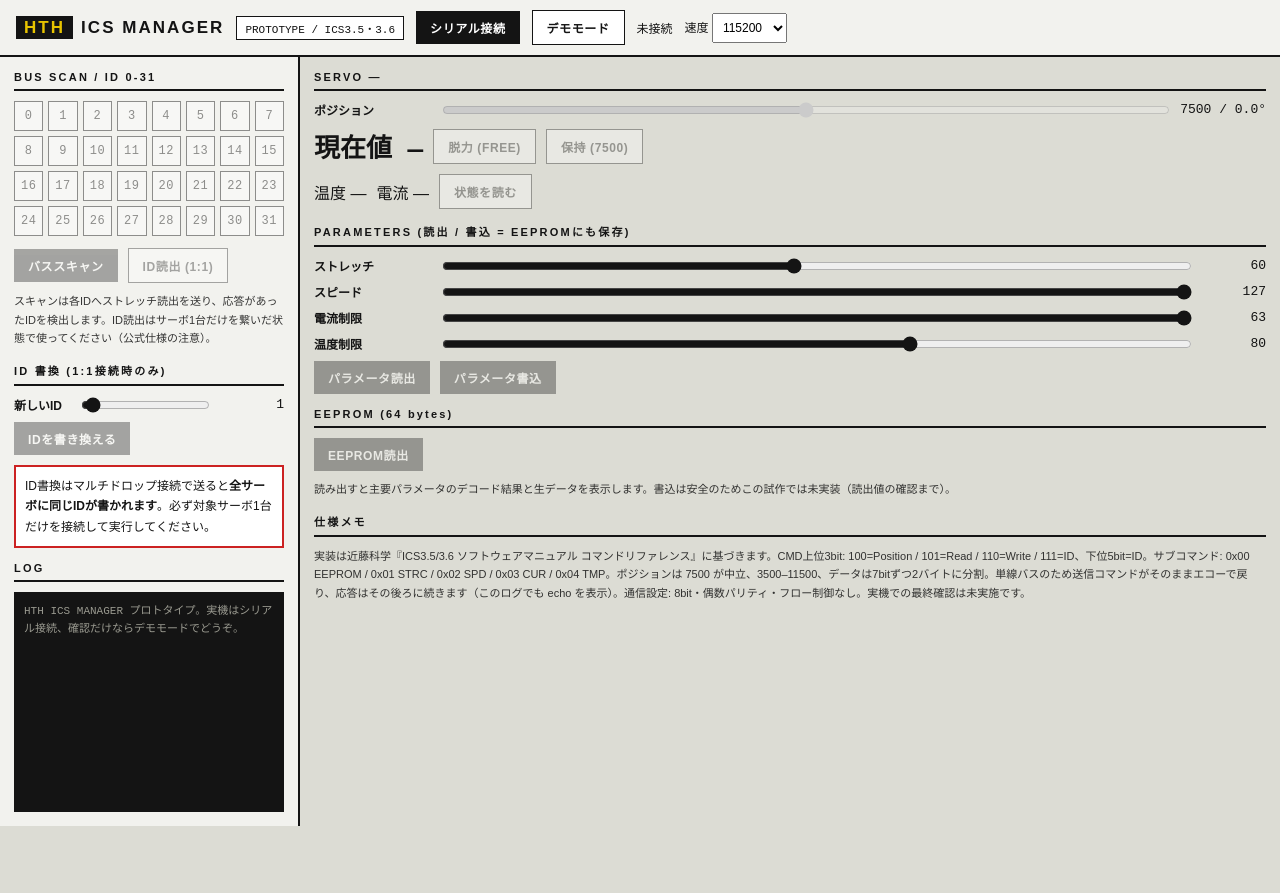
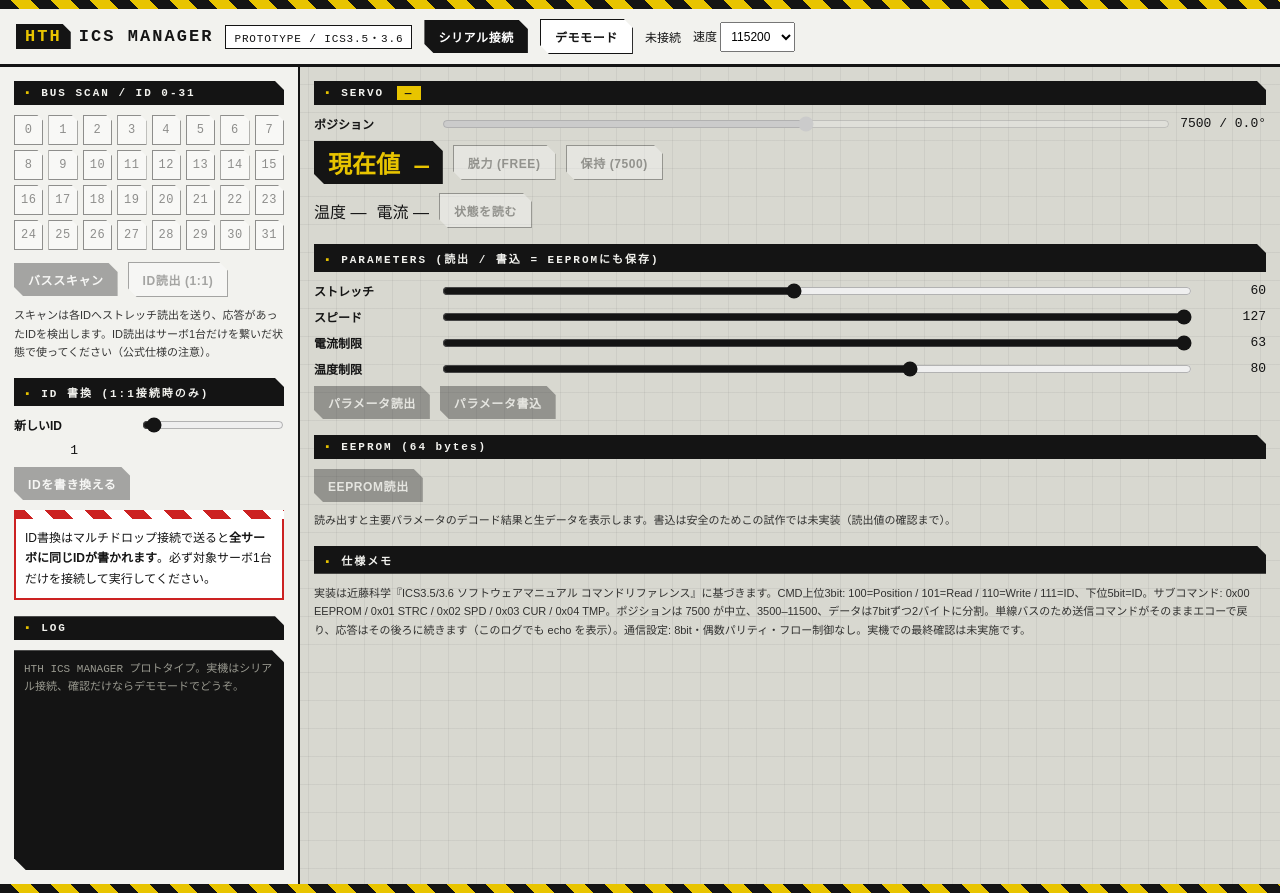
Before and after one commit to rara-crash/hth-editor, a plain HTML site: page ics-manager.html in a window 1280 px wide. Before the commit the page ends 826 px from the top, so only its background shows below. Drawn offline with Linux system fonts and the light colour scheme.

Commit message:
ICS manager Endfield restyle; add PWA (offline/installable)

```diff
--- a/ics-manager.html
+++ b/ics-manager.html
@@ -5,43 +5,63 @@
 <meta name="viewport" content="width=device-width, initial-scale=1.0">
 <title>HTH — ICS MANAGER PROTOTYPE</title>
 <style>
-  :root{ --acc:#e8c400; --ink:#141414; --panel:#f2f2ee; }
+  :root{ --acc:#e8c400; --ink:#141414; --panel:#f2f2ee; --bg:#d8d8d0; }
   *{ box-sizing:border-box; margin:0; padding:0; }
-  body{ font-family:"Hiragino Kaku Gothic ProN","Noto Sans JP",sans-serif; background:#dcdcd4; color:var(--ink); }
-  header{ display:flex; align-items:center; gap:12px; padding:10px 16px; background:var(--panel); border-bottom:2px solid var(--ink); flex-wrap:wrap; }
-  .logo{ font-weight:900; letter-spacing:.12em; font-size:17px; }
-  .logo b{ background:var(--ink); color:var(--acc); padding:2px 8px; margin-right:8px; }
-  .tag{ font-family:monospace; font-size:11px; border:1px solid var(--ink); padding:3px 8px; background:#fff; }
-  button{ font:inherit; font-size:12px; font-weight:700; background:var(--ink); color:#fff; border:none; padding:8px 14px; cursor:pointer; letter-spacing:.05em; }
+  body{ font-family:"Hiragino Kaku Gothic ProN","Noto Sans JP",sans-serif; color:var(--ink);
+    background:
+      linear-gradient(rgba(20,20,20,.055) 1px, transparent 1px),
+      linear-gradient(90deg, rgba(20,20,20,.055) 1px, transparent 1px),
+      var(--bg);
+    background-size:28px 28px, 28px 28px, auto; }
+  .hazard{ height:9px; background:repeating-linear-gradient(45deg, var(--ink) 0 14px, var(--acc) 14px 28px); }
+  header{ display:flex; align-items:center; gap:12px; padding:10px 16px; background:var(--panel); border-bottom:3px solid var(--ink); flex-wrap:wrap; }
+  .logo{ font-weight:900; letter-spacing:.12em; font-size:17px; font-family:monospace; }
+  .logo b{ background:var(--ink); color:var(--acc); padding:3px 9px; margin-right:8px; clip-path:polygon(0 0, calc(100% - 8px) 0, 100% 8px, 100% 100%, 0 100%); }
+  .tag{ font-family:monospace; font-size:11px; border:1px solid var(--ink); padding:3px 8px; background:#fff; letter-spacing:.08em; }
+  button{ font:inherit; font-size:12px; font-weight:700; background:var(--ink); color:#fff; border:none; padding:8px 14px; cursor:pointer; letter-spacing:.05em;
+    clip-path:polygon(0 0, calc(100% - 9px) 0, 100% 9px, 100% 100%, 9px 100%, 0 calc(100% - 9px)); }
   button.alt{ background:#fff; color:var(--ink); border:1px solid var(--ink); }
   button:disabled{ opacity:.35; cursor:default; }
-  main{ display:grid; grid-template-columns:300px 1fr; gap:0; min-height:calc(100vh - 54px); }
+  main{ display:grid; grid-template-columns:300px 1fr; gap:0; min-height:calc(100vh - 66px); }
   @media (max-width:760px){ main{ grid-template-columns:1fr; } }
   .col{ padding:14px; }
   .col.left{ background:var(--panel); border-right:2px solid var(--ink); }
-  h2{ font-size:11px; letter-spacing:.2em; border-bottom:2px solid var(--ink); padding-bottom:6px; margin:14px 0 10px; }
+  h2{ font-size:11px; letter-spacing:.18em; font-family:monospace; background:var(--ink); color:#f2f2ee; padding:6px 10px; margin:16px 0 10px;
+    clip-path:polygon(0 0, calc(100% - 9px) 0, 100% 9px, 100% 100%, 0 100%); }
   h2:first-child{ margin-top:0; }
+  h2::before{ content:"▪  "; color:var(--acc); }
+  h2 #curId{ background:var(--acc); color:var(--ink); padding:1px 8px; margin-left:4px; }
   .ids{ display:grid; grid-template-columns:repeat(8,1fr); gap:5px; }
-  .ids button{ padding:7px 0; background:#fff; color:var(--ink); border:1px solid var(--ink); font-family:monospace; font-weight:400; }
+  .ids button{ padding:7px 0; background:#fff; color:var(--ink); border:1px solid var(--ink); font-family:monospace; font-weight:400;
+    clip-path:polygon(0 0, calc(100% - 6px) 0, 100% 6px, 100% 100%, 0 100%); }
   .ids button.found{ background:var(--acc); font-weight:700; }
   .ids button.sel{ background:var(--ink); color:var(--acc); font-weight:700; }
   .ids button.unknown{ opacity:.45; }
-  .row{ display:flex; align-items:center; gap:10px; margin:9px 0; }
+  .row{ display:flex; align-items:center; gap:10px; margin:9px 0; flex-wrap:wrap; }
   .row label{ width:118px; font-size:12px; font-weight:700; }
   .row output{ font-family:monospace; font-size:13px; min-width:64px; text-align:right; }
   input[type=range]{ flex:1; accent-color:var(--ink); }
-  .big{ font-family:monospace; font-size:26px; font-weight:700; }
+  .big{ font-family:monospace; font-size:24px; font-weight:700; background:var(--ink); color:var(--acc); padding:4px 14px;
+    clip-path:polygon(0 0, calc(100% - 10px) 0, 100% 10px, 100% 100%, 10px 100%, 0 calc(100% - 10px)); }
   .note{ font-size:11px; line-height:1.7; opacity:.85; }
-  #log{ background:#141414; color:#cfe8cf; font-family:monospace; font-size:11px; line-height:1.65; padding:10px; height:220px; overflow:auto; white-space:pre-wrap; }
+  #log{ background:#141414; color:#cfe8cf; font-family:monospace; font-size:11px; line-height:1.65; padding:10px; height:220px; overflow:auto; white-space:pre-wrap;
+    clip-path:polygon(0 0, calc(100% - 12px) 0, 100% 12px, 100% 100%, 12px 100%, 0 calc(100% - 12px)); }
   #log .tx{ color:#ffd94d; } #log .rx{ color:#8fd0ff; } #log .sys{ color:#9a9a90; }
   table{ border-collapse:collapse; font-size:12px; width:100%; }
   td,th{ border:1px solid var(--ink); padding:4px 8px; background:#fff; text-align:left; }
-  th{ background:var(--panel); }
-  .warn{ border:2px solid #c22; background:#fff; padding:9px; font-size:12px; line-height:1.7; margin:10px 0; }
+  th{ background:var(--panel); font-family:monospace; letter-spacing:.06em; }
+  .warn{ border:2px solid #c22; background:#fff; padding:9px; font-size:12px; line-height:1.7; margin:10px 0; position:relative; }
+  .warn::before{ content:""; position:absolute; top:-2px; left:-2px; right:-2px; height:9px; background:repeating-linear-gradient(45deg, #c22 0 14px, #fff 14px 28px); }
+  .warn{ padding-top:16px; }
   select{ font:inherit; font-size:12px; padding:6px; }
 </style>
+
+<link rel="manifest" href="manifest.json">
+<meta name="theme-color" content="#141414">
+<script>if ('serviceWorker' in navigator && /^https?:$/.test(location.protocol)) addEventListener('load', () => navigator.serviceWorker.register('sw.js').catch(() => {}));</script>
 </head>
 <body>
+<div class="hazard"></div>
 <header>
   <div class="logo"><b>HTH</b>ICS MANAGER</div>
   <div class="tag">PROTOTYPE / ICS3.5・3.6</div>
@@ -109,6 +129,7 @@
     <p class="note">実装は近藤科学『ICS3.5/3.6 ソフトウェアマニュアル コマンドリファレンス』に基づきます。CMD上位3bit: 100=Position / 101=Read / 110=Write / 111=ID、下位5bit=ID。サブコマンド: 0x00 EEPROM / 0x01 STRC / 0x02 SPD / 0x03 CUR / 0x04 TMP。ポジションは 7500 が中立、3500–11500、データは7bitずつ2バイトに分割。単線バスのため送信コマンドがそのままエコーで戻り、応答はその後ろに続きます（このログでも echo を表示）。通信設定: 8bit・偶数パリティ・フロー制御なし。実機での最終確認は未実施です。</p>
   </div>
 </main>
+<div class="hazard"></div>
 
 <script>
 'use strict';
```
Also changed, not shown: index.html (+3 -0 lines), sw.js (added, +25 -0 lines), twin-3d.html (+3 -0 lines), twin-real.html (+3 -0 lines), icon.svg (added), manifest.json (added).
